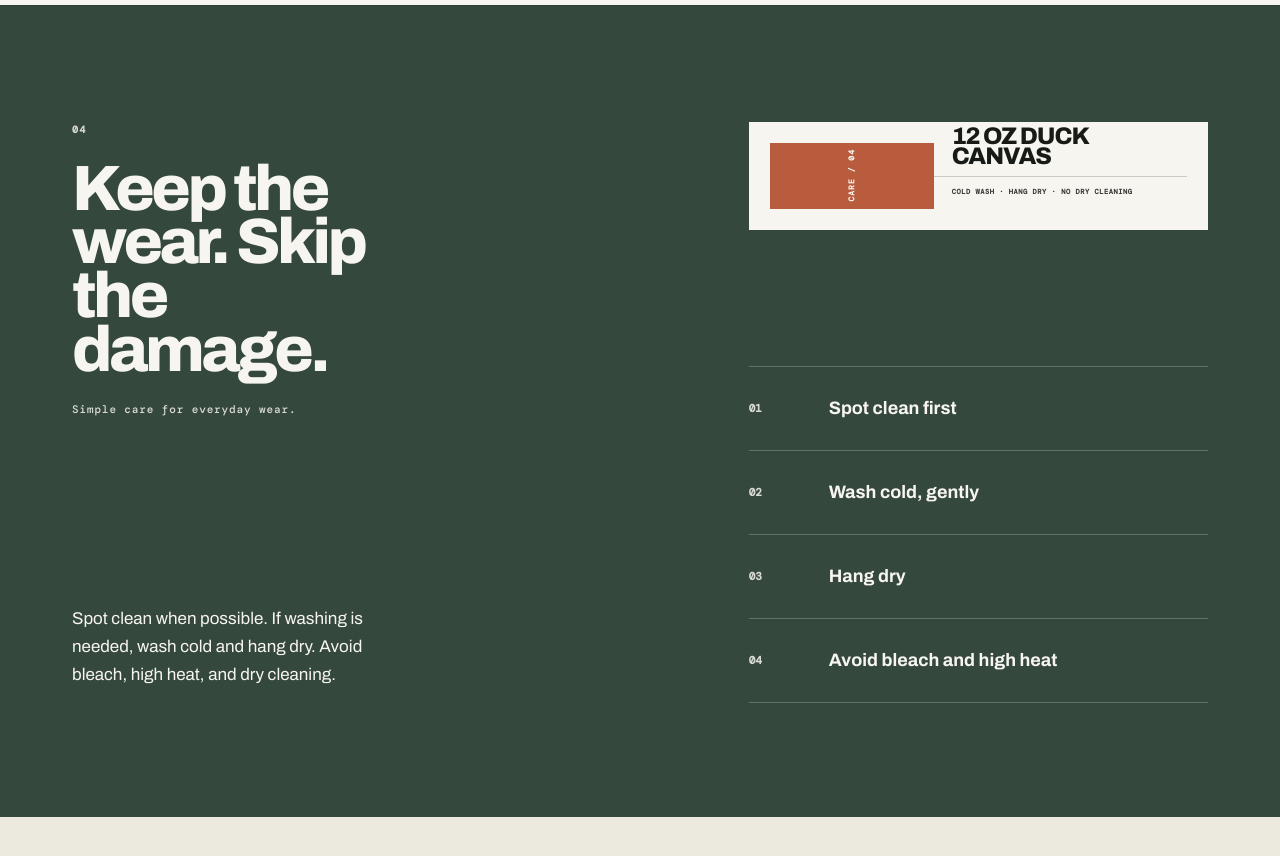
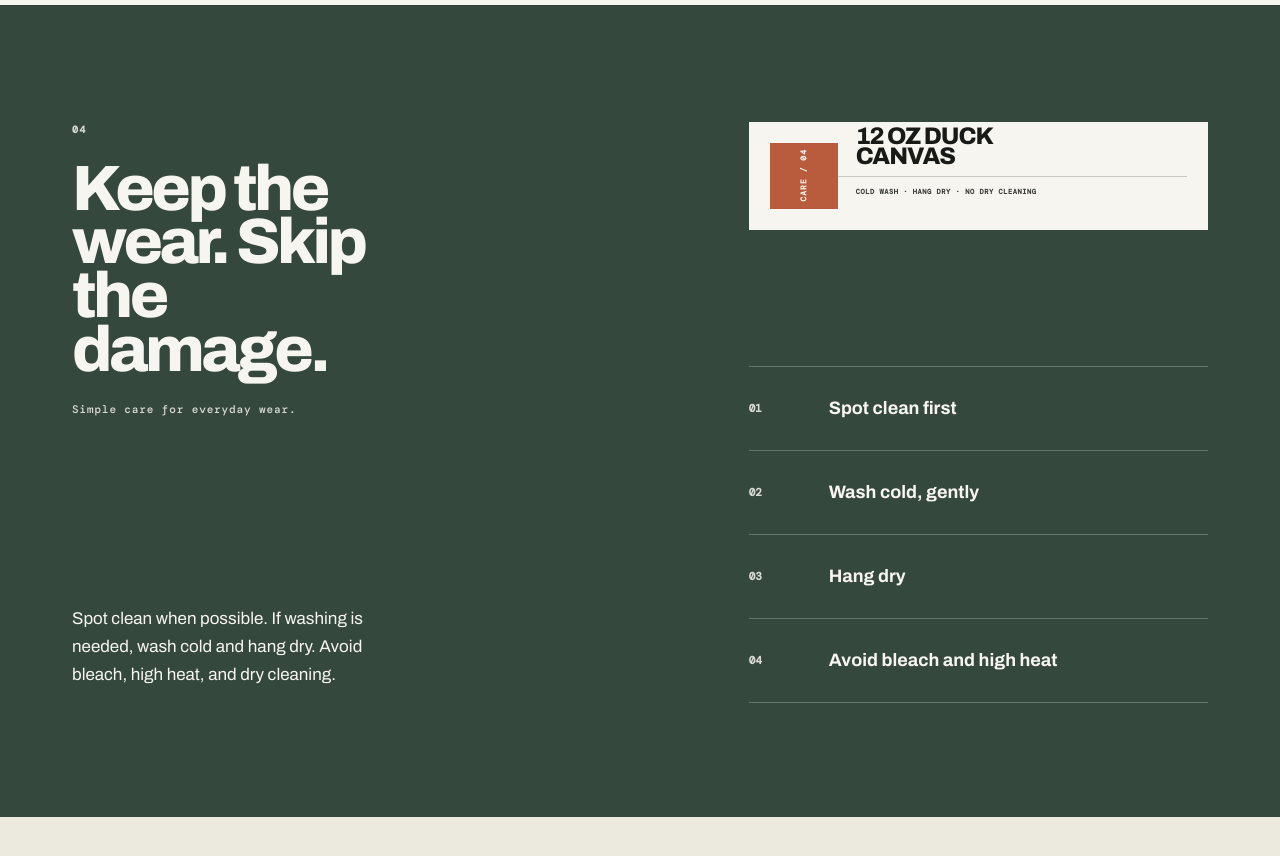
Before and after one commit to ArushPatil/vaile-website, a React (Vite) app in the folder vaile-storefront-drop-001/client/: page / in a window 1280 px wide. Shown: the part 3080-3936 px from the top of the page. Built offline with nearby package versions, Linux system fonts and the light colour scheme.

Commit message:
fix: narrow desktop care stamp rail

```diff
--- a/vaile-storefront-drop-001/client/src/index.css
+++ b/vaile-storefront-drop-001/client/src/index.css
@@ -1393,15 +1393,15 @@ a:focus-visible, button:focus-visible { outline: 2px solid var(--ink); outline-o
   .chapter-shell .care-layout .care-stamp {
     grid-column: 8 / -1;
     grid-row: 1;
-    /* Preserve the approved vertical oxide block without letting its column grow with the desktop field. */
-    grid-template-columns: 164px minmax(0, 1fr);
+    /* Desktop label rail remains intentionally narrow and cannot scale with the care-stamp field. */
+    grid-template-columns: 68px minmax(0, 1fr);
     min-height: 108px;
     padding: 20px;
   }
   .chapter-shell .care-layout .care-stamp::before {
-    width: 164px;
-    min-width: 164px;
-    max-width: 164px;
+    width: 68px;
+    min-width: 68px;
+    max-width: 68px;
   }
   .chapter-shell .care-layout ul {
     grid-column: 8 / -1;
```
